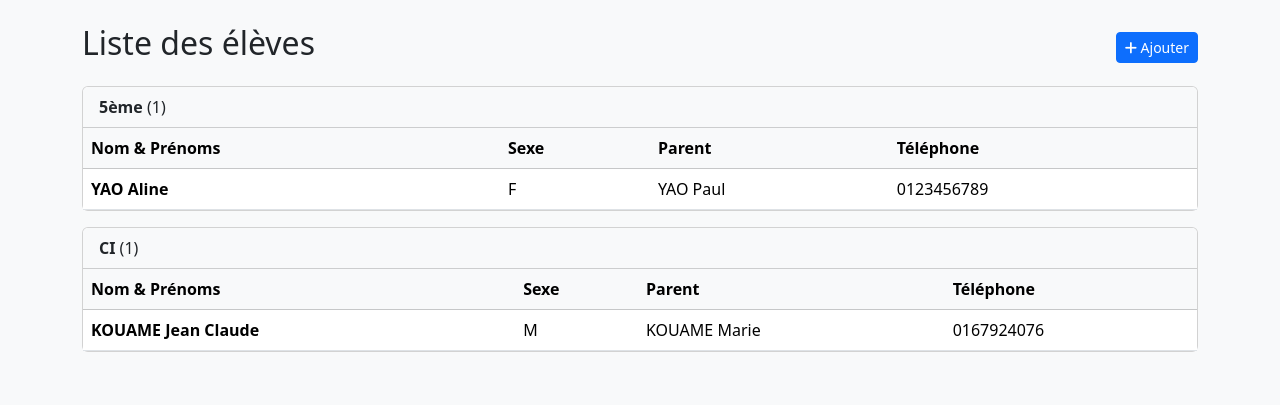
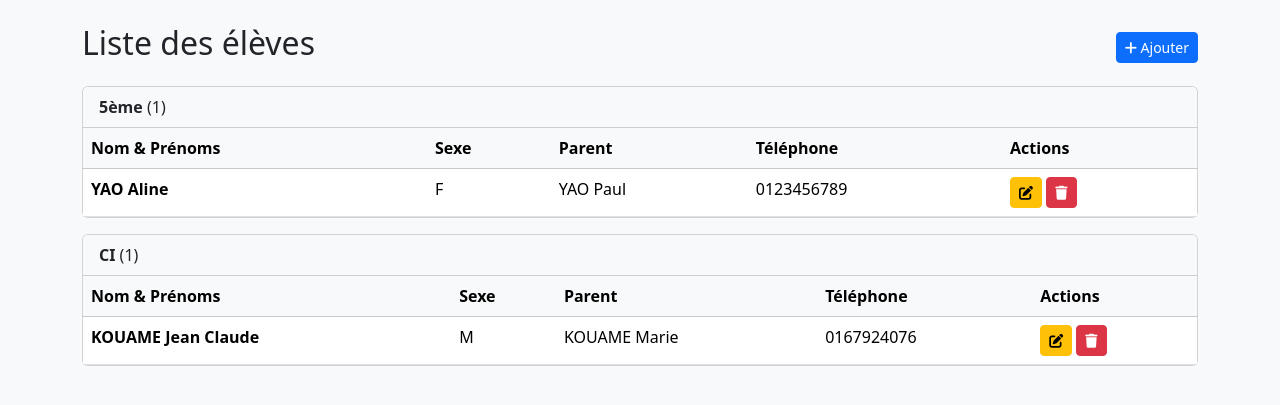
Before and after one commit to appolinair2355/Mont-sion, a Flask app: page /students in a window 1280 px wide. Shown: the part 56-461 px from the top of the page. Run offline with Flask 3, Linux system fonts and the light colour scheme.

Commit message:
Update students.html

```diff
--- a/templates/students.html
+++ b/templates/students.html
@@ -12,7 +12,12 @@
       <div class="card-header bg-light"><strong>{{ classe }}</strong> ({{ eleves|length }})</div>
       <div class="table-responsive">
         <table class="table table-hover mb-0">
-          <thead class="table-light"><tr><th>Nom & Prénoms</th><th>Sexe</th><th>Parent</th><th>Téléphone</th></tr></thead>
+          <thead class="table-light">
+            <tr>
+              <th>Nom & Prénoms</th><th>Sexe</th><th>Parent</th><th>Téléphone</th>
+              <th>Actions</th>
+            </tr>
+          </thead>
           <tbody>
             {% for e in eleves %}
             <tr>
@@ -20,6 +25,15 @@
               <td>{{ e.sexe }}</td>
               <td>{{ e.parent }}</td>
               <td>{{ e.parent_phone }}</td>
+              <td>
+                <a href="{{ url_for('edit', sid=e.id) }}" class="btn btn-sm btn-warning">
+                  <i class="fas fa-edit"></i>
+                </a>
+                <form method="POST" action="{{ url_for('delete', sid=e.id) }}" class="d-inline"
+                      onsubmit="return confirm('Confirmer la suppression ?')">
+                  <button class="btn btn-sm btn-danger"><i class="fas fa-trash"></i></button>
+                </form>
+              </td>
             </tr>
             {% endfor %}
           </tbody>
```
